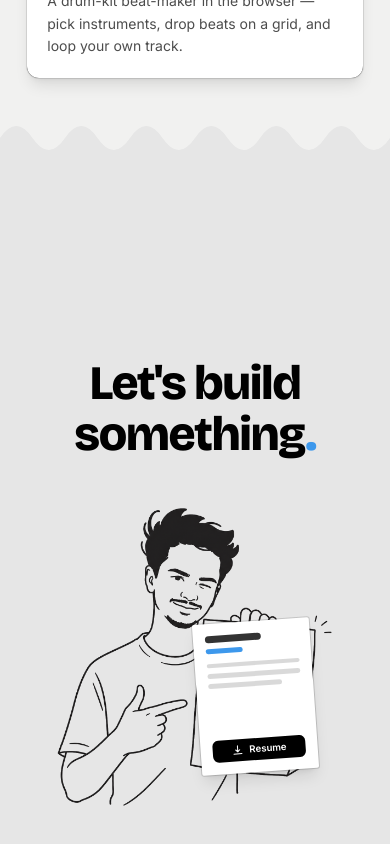
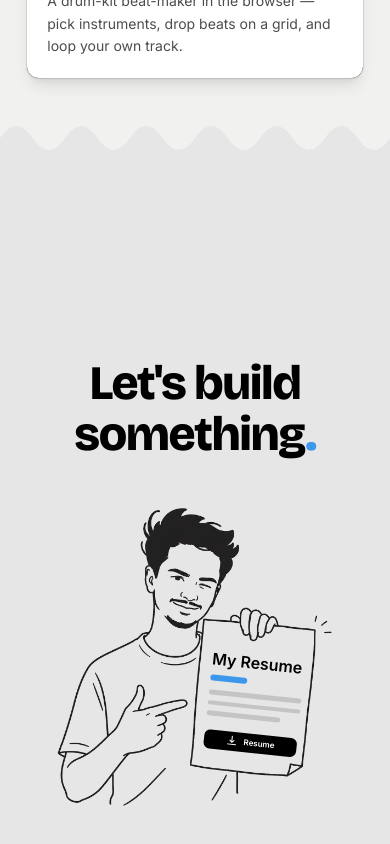
Before and after one commit to L0K1E/lokie, a Next.js app: page / in a window 390 px wide. Shown: the part 4310-5154 px from the top of the page. Built offline with nearby package versions, Linux system fonts and the light colour scheme.

Commit message:
style: restyle the resume overlay in the closing scene

```diff
--- a/src/components/sections/Closing.tsx
+++ b/src/components/sections/Closing.tsx
@@ -3,7 +3,7 @@ import Image from 'next/image';
 // the resume overlay is the download link itself — a native <a download>, so it works even without JS
 export default function Closing() {
   return (
-    <div className="flex min-h-[100svh] w-full flex-col items-center justify-center px-[7vw] py-20 text-center">
+    <div className="relative z-30 flex min-h-[100svh] w-full flex-col items-center justify-center px-[7vw] py-20 text-center">
       <h2
         data-reveal
         className="font-display text-5xl font-extrabold leading-[1.05] tracking-wordmark sm:text-6xl md:text-7xl"
@@ -27,10 +27,10 @@ export default function Closing() {
           href="/resume.pdf"
           download
           aria-label="Download resume (PDF)"
-          className="group absolute left-[50.5%] top-[38%] flex h-[44%] w-[34%] -rotate-[4deg] flex-col justify-between rounded-sm bg-paper p-[3.5%] text-left shadow-lg ring-1 ring-ink/15 transition-transform duration-300 hover:-translate-y-1 hover:rotate-0"
+          className="group absolute left-[50.5%] top-[38%] flex h-[42%] w-[34%] rotate-[6deg] flex-col justify-between p-[3.5%] text-left"
         >
-          <div>
-            <div className="h-[0.45rem] w-3/5 rounded bg-ink/80" />
+          <div className="mt-5">
+            <span className="h-[0.45rem] font-semibold">My Resume</span>
             <div className="mt-[6%] h-[0.35rem] w-2/5 rounded bg-accent-blue" />
             <div className="mt-[10%] space-y-[6%]">
               <div className="h-[0.3rem] w-full rounded bg-ink/15" />
@@ -38,7 +38,7 @@ export default function Closing() {
               <div className="h-[0.3rem] w-4/5 rounded bg-ink/15" />
             </div>
           </div>
-          <div className="flex items-center justify-center gap-1.5 whitespace-nowrap rounded-md bg-ink px-1.5 py-[5%] font-body text-[0.6rem] font-semibold text-paper transition-colors duration-300 group-hover:bg-accent-blue sm:text-xs">
+          <div className="flex items-center justify-center gap-1.5 whitespace-nowrap rounded-md bg-ink px-1.8 py-[4%] font-body text-[0.5rem] font-semibold text-paper transition-colors duration-300 group-hover:bg-accent-blue sm:text-xs">
             <svg
               width="12"
               height="12"
@@ -54,7 +54,7 @@ export default function Closing() {
               <path d="M12 3v12m0 0l-4-4m4 4l4-4M4 19h16" />
             </svg>
             <span className="sm:hidden">Resume</span>
-            <span className="hidden sm:inline">Download resume</span>
+            <span className="hidden sm:inline">Download</span>
           </div>
         </a>
       </div>
```
Also changed, not shown: public/avatar-closing.png.
